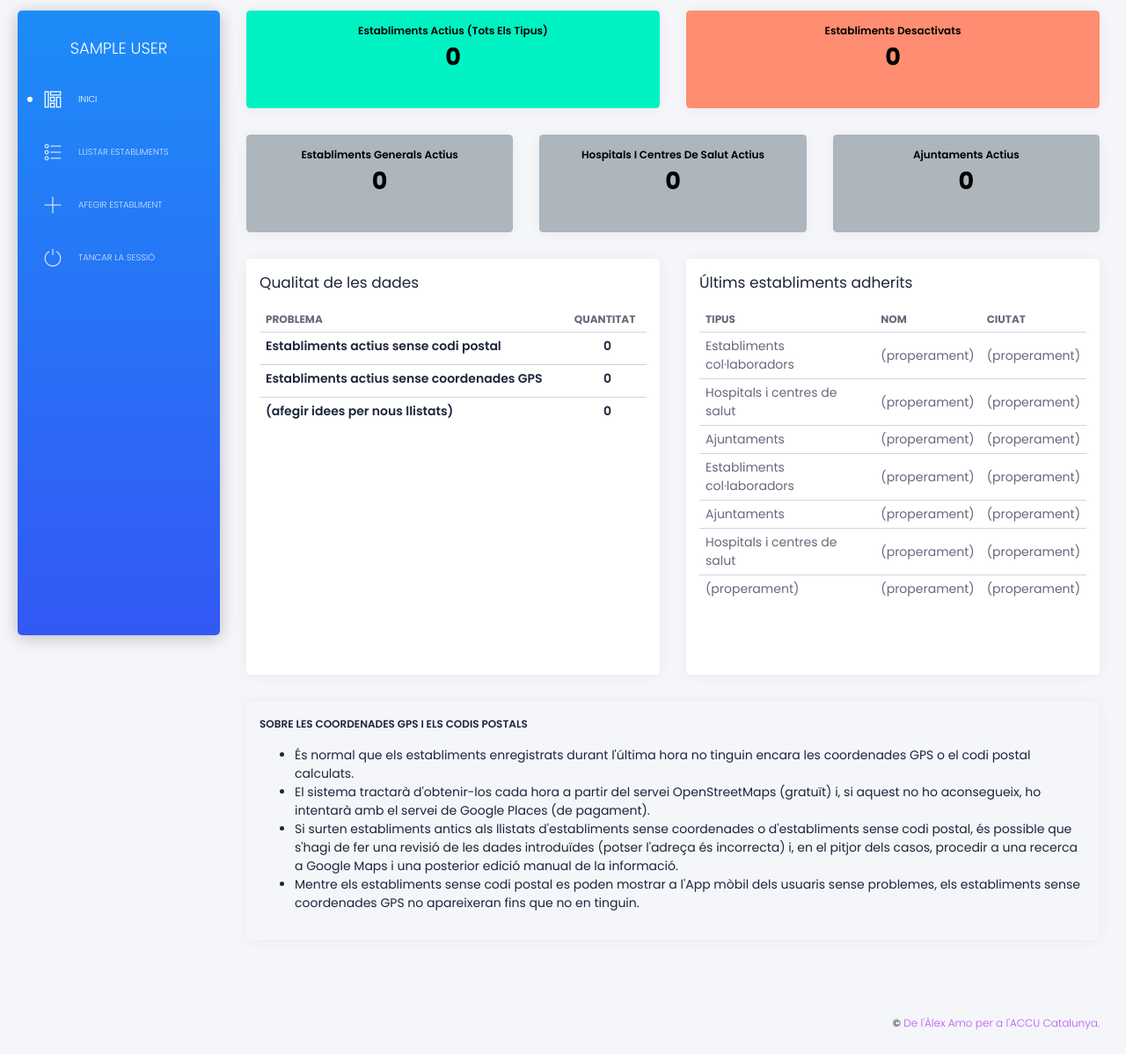
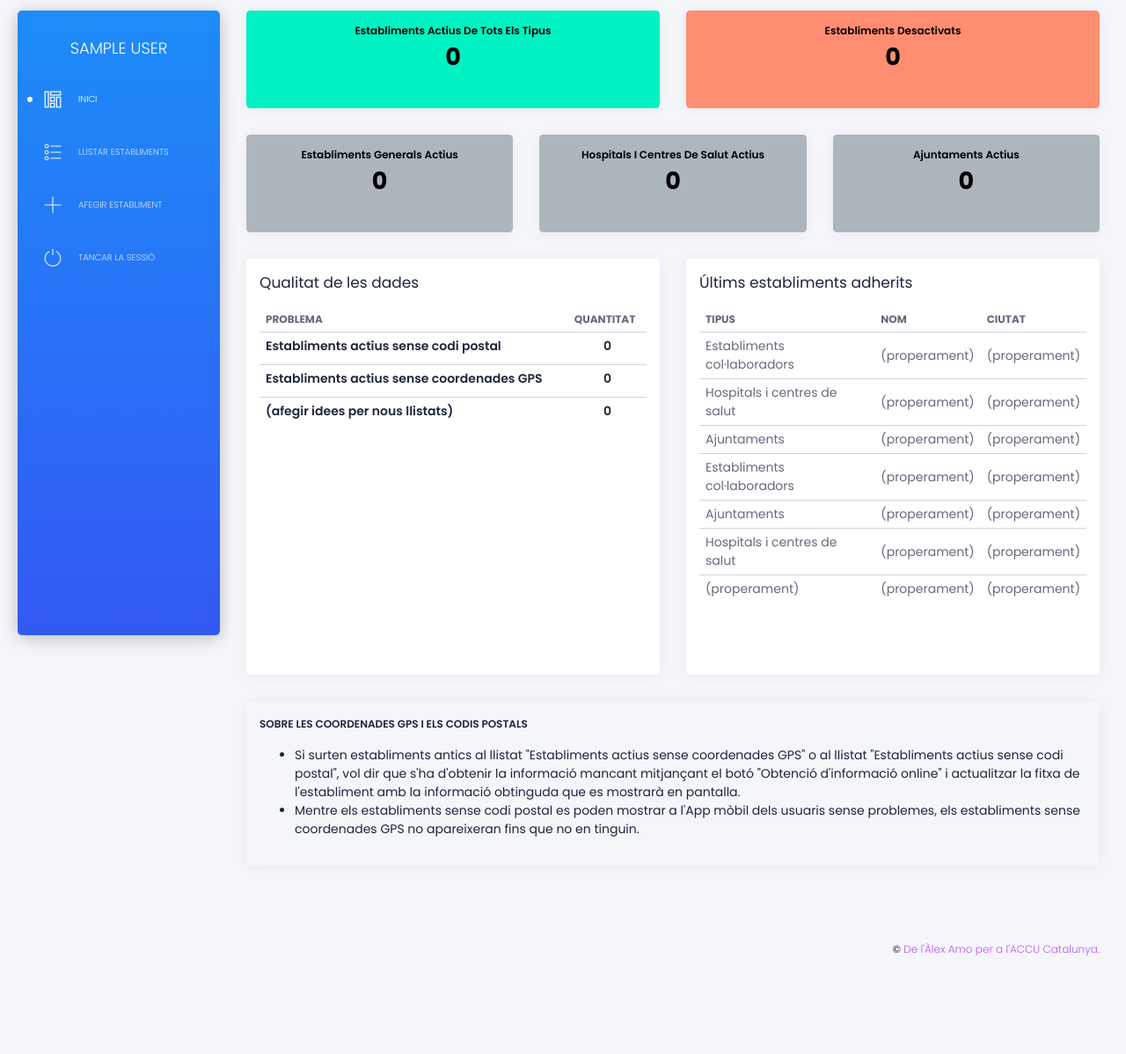
Before and after one commit to alejandro-amo/NPE, a Django app: page / in a window 1280 px wide. Shown: the part 68-1266 px from the top of the page at 88% size. After the commit the page ends 1154 px from the top, so only its background shows below. Run offline with Django 4.2, Linux system fonts and the light colour scheme; the visitor is signed in with stand-in values (Sample User, id 1); data that the repository does not hold is empty; parts of the project's set-up code (start-up, migrations or seed data) failed here and were passed over; some libraries are stand-ins or nearby versions.

Commit message:
updated clarifications in index footer as per new behavior (postal code, GPS). fixed links in cards to reflect recent changes in "llistat" parameters

```diff
--- a/admin_interface/templates/home/index.html
+++ b/admin_interface/templates/home/index.html
@@ -14,7 +14,7 @@
                     <div class="card-header ">
                         <div class="row">
                             <div class="col-sm-12 text-center">
-                                <h5 class="card-category font-weight-bold text-darker">Establiments actius (tots els tipus)</h5>
+                                <h5 class="card-category font-weight-bold text-darker">Establiments actius de tots els tipus</h5>
                                 <h2 class="card-title font-weight-bold">
                                     <a href="/establiments/llistat/?pagina=1" class="text-darker" style="font-weight: bold">
                                     {{establishments_alltypes_total}}
@@ -60,7 +60,7 @@
                     <div class="card-header">
                         <h5 class="card-category text-darker font-weight-bold">Establiments generals actius</h5>
                         <h2 class="card-title text-darker font-weight-bold">
-                            <a href="/establiments/llistat/?pagina=1" class="text-darker" style="font-weight: bold">
+                            <a href="/establiments/llistat/?pagina=1&llistat=general" class="text-darker" style="font-weight: bold">
                                 {{establishments_type1_total}}
                             </a>
                         </h2>
@@ -74,7 +74,7 @@
                     <div class="card-header">
                         <h5 class="card-category text-darker font-weight-bold">Hospitals i centres de salut actius</h5>
                         <h2 class="card-title text-darker font-weight-bold">
-                            <a href="/establiments/llistat/?pagina=1&llistat=hospitals-centres-salut" class="text-darker" style="font-weight: bold">
+                            <a href="/establiments/llistat/?pagina=1&llistat=salut" class="text-darker" style="font-weight: bold">
                                 {{establishments_type2_total}}
                             </a>
                         </h2>
@@ -276,9 +276,7 @@
                     </div>
                     <div class="card-body">
                         <ul>
-                            <li>És normal que els establiments enregistrats durant l'última hora no tinguin encara les coordenades GPS o el codi postal calculats.</li>
-                            <li>El sistema tractarà d'obtenir-los cada hora a partir del servei OpenStreetMaps (gratuït) i, si aquest no ho aconsegueix, ho intentarà amb el servei de Google Places (de pagament).</li>
-                            <li>Si surten establiments antics als llistats d'establiments sense coordenades o d'establiments sense codi postal, és possible que s'hagi de fer una revisió de les dades introduïdes (potser l'adreça és incorrecta) i, en el pitjor dels casos, procedir a una recerca a Google Maps i una posterior edició manual de la informació.</li>
+                            <li>Si surten establiments antics al llistat "Establiments actius sense coordenades GPS" o al llistat "Establiments actius sense codi postal", vol dir que s'ha d'obtenir la informació mancant mitjançant el botó "Obtenció d'informació online" i actualitzar la fitxa de l'establiment amb la informació obtinguda que es mostrarà en pantalla.</li>
                             <li>Mentre els establiments sense codi postal es poden mostrar a l'App mòbil dels usuaris sense problemes, els establiments sense coordenades GPS no apareixeran fins que no en tinguin.</li>
                         </ul>
 
```
